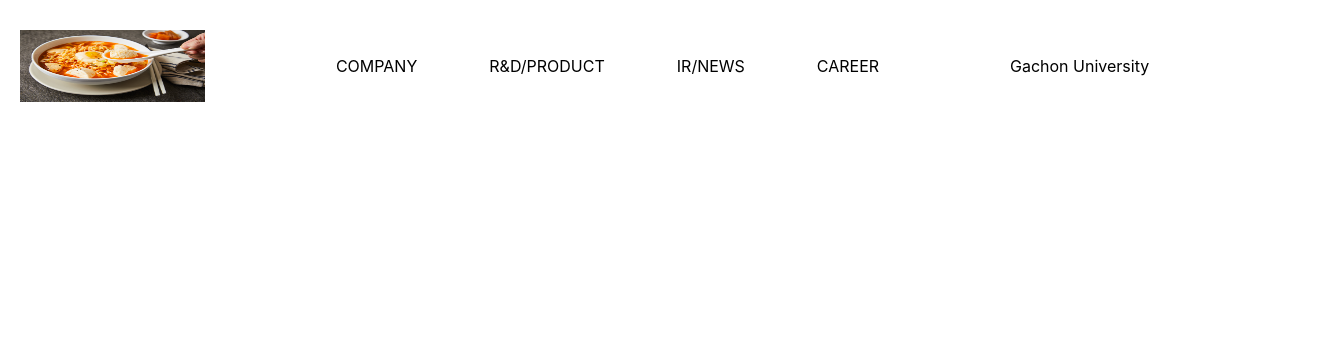
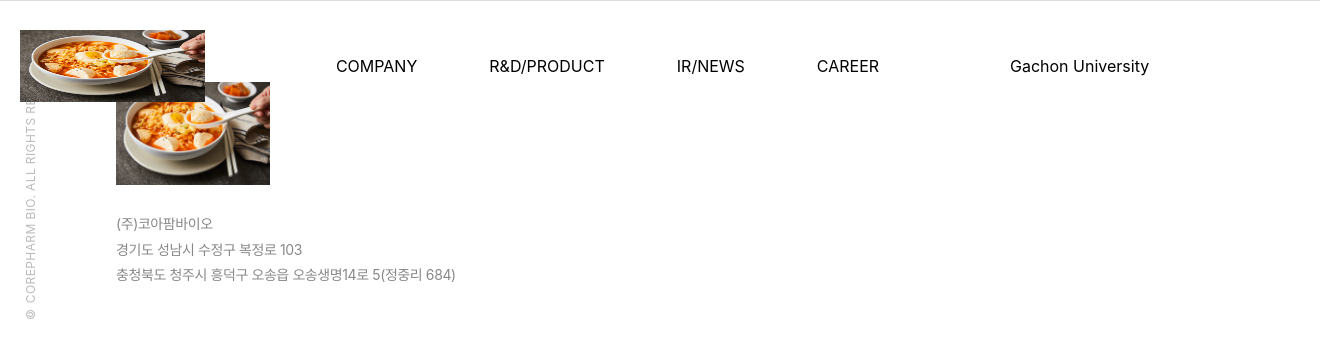
Before and after one commit to 2sojeong/Advanced_Web_Frontend_23, a React (Create React App) app: page /tag in a window 1280 px wide. Shown: the top 358 px of the page, 1320 px wide, since content can reach past the window. Built offline with nearby package versions, Linux system fonts and the light colour scheme.

Commit message:
add footer

```diff
--- a/src/pages/InfoPage1.js
+++ b/src/pages/InfoPage1.js
@@ -1,10 +1,12 @@
 import Component1 from '../components/component1';
 import Header from '../components/header';
+import Footer from '../components/footer';
 const InfoPage1 = () => {
     return <>
-    <Header />
-    <br/>
-    <Component1/>
+        <Header />
+        <br />
+        <Component1 />
+        <Footer />
     </>
 }
 
--- a/src/pages/InfoPage2.js
+++ b/src/pages/InfoPage2.js
@@ -1,9 +1,11 @@
 import Component8 from '../components/component8';
 import Header from '../components/header';
+import Footer from '../components/footer';
 const InfoPage2 = () => {
     return <>
-    {/* <Header /> */}
-    <Component8/>
+        {/* <Header /> */}
+        <Component8 />
+        <Footer />
     </>
 }
 
--- a/src/pages/TagPage.js
+++ b/src/pages/TagPage.js
@@ -1,6 +1,7 @@
 import Header from '../components/header';
+import Footer from '../components/footer';
 const TagPage = () => {
-    return <><Header /></>
+    return <><Header /><Footer /></>
 }
 
 export default TagPage;
```
